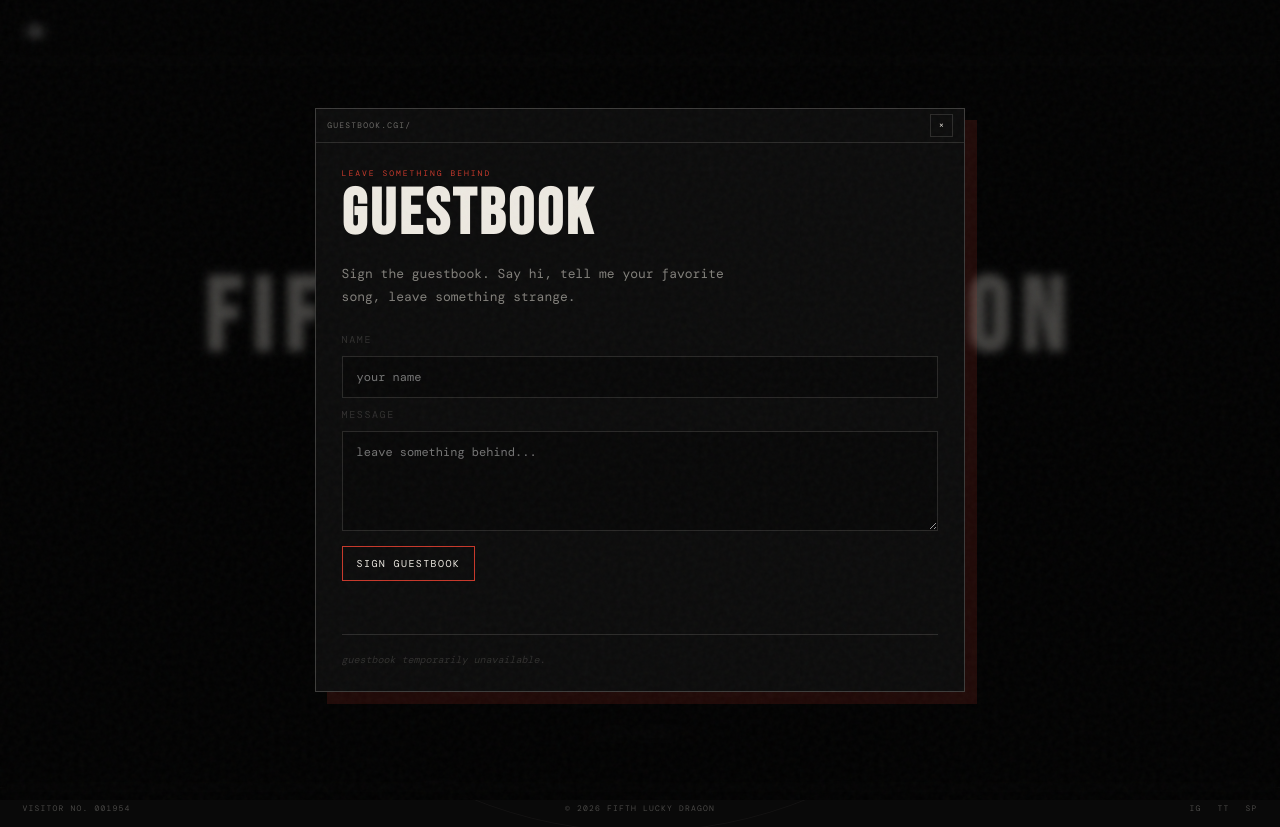
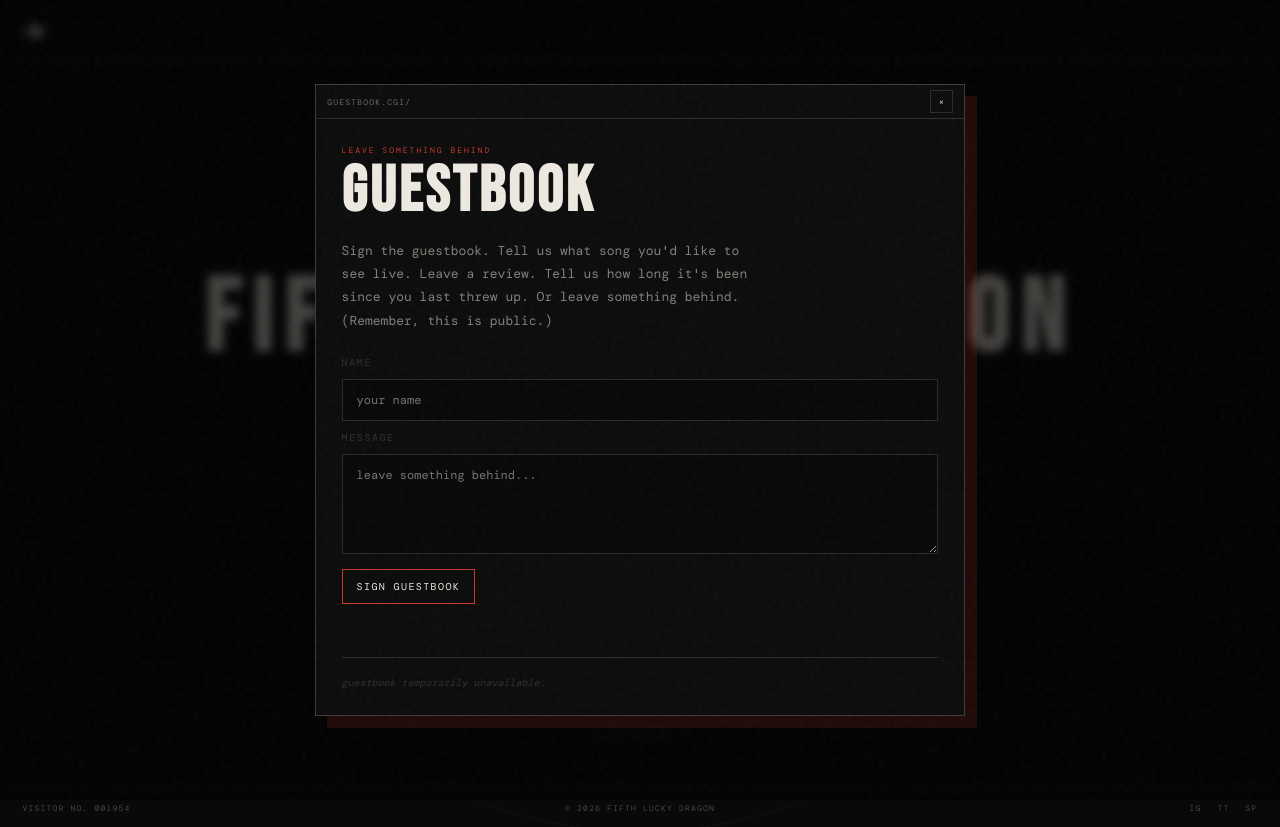
Before and after one commit to louisimperiale/fifthluckydragon, a plain HTML site: page index.html in a window 1280 px wide. Both pictures are taken after a click on the button "GUESTBOOK". Drawn offline with nearby package versions, Linux system fonts and the light colour scheme; no server answers; a web font is replaced by a local one.

Commit message:
Update index.html

```diff
--- a/index.html
+++ b/index.html
@@ -1249,9 +1249,9 @@
       <div class="modal-kicker">Leave Something Behind</div>
       <h2 id="guestbookTitle">Guestbook</h2>
 
-      <p class="guestbook-intro">
-        Sign the guestbook. Say hi, tell me your favorite song, leave something strange.
-      </p>
+     <p class="guestbook-intro">
+  Sign the guestbook. Tell us what song you'd like to see live. Leave a review. Tell us how long it's been since you last threw up. Or leave something behind. (Remember, this is public.)
+</p>
 
       <form id="guestbookForm" class="guestbook-form">
         <label for="guestbookName">Name</label>
```
